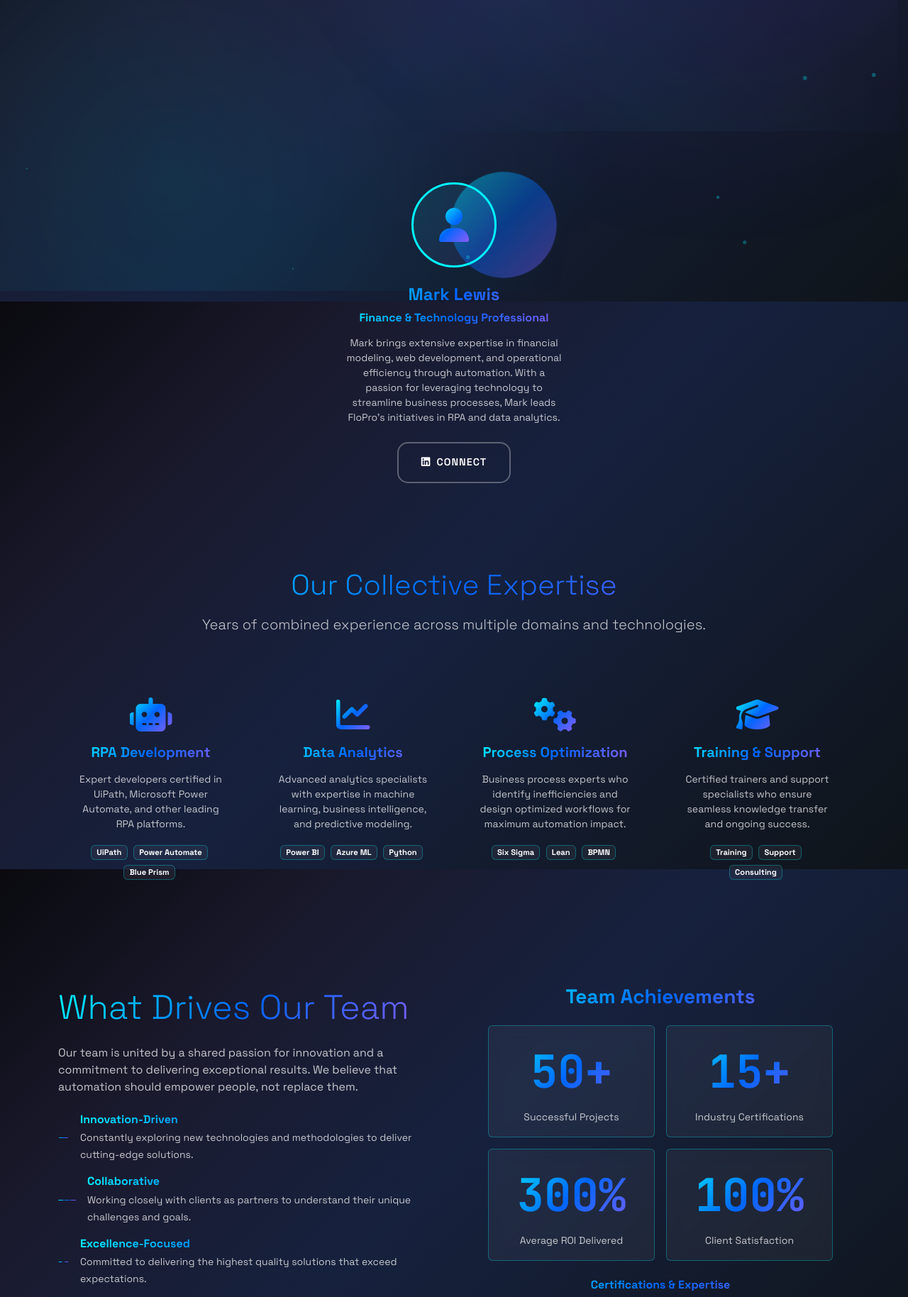
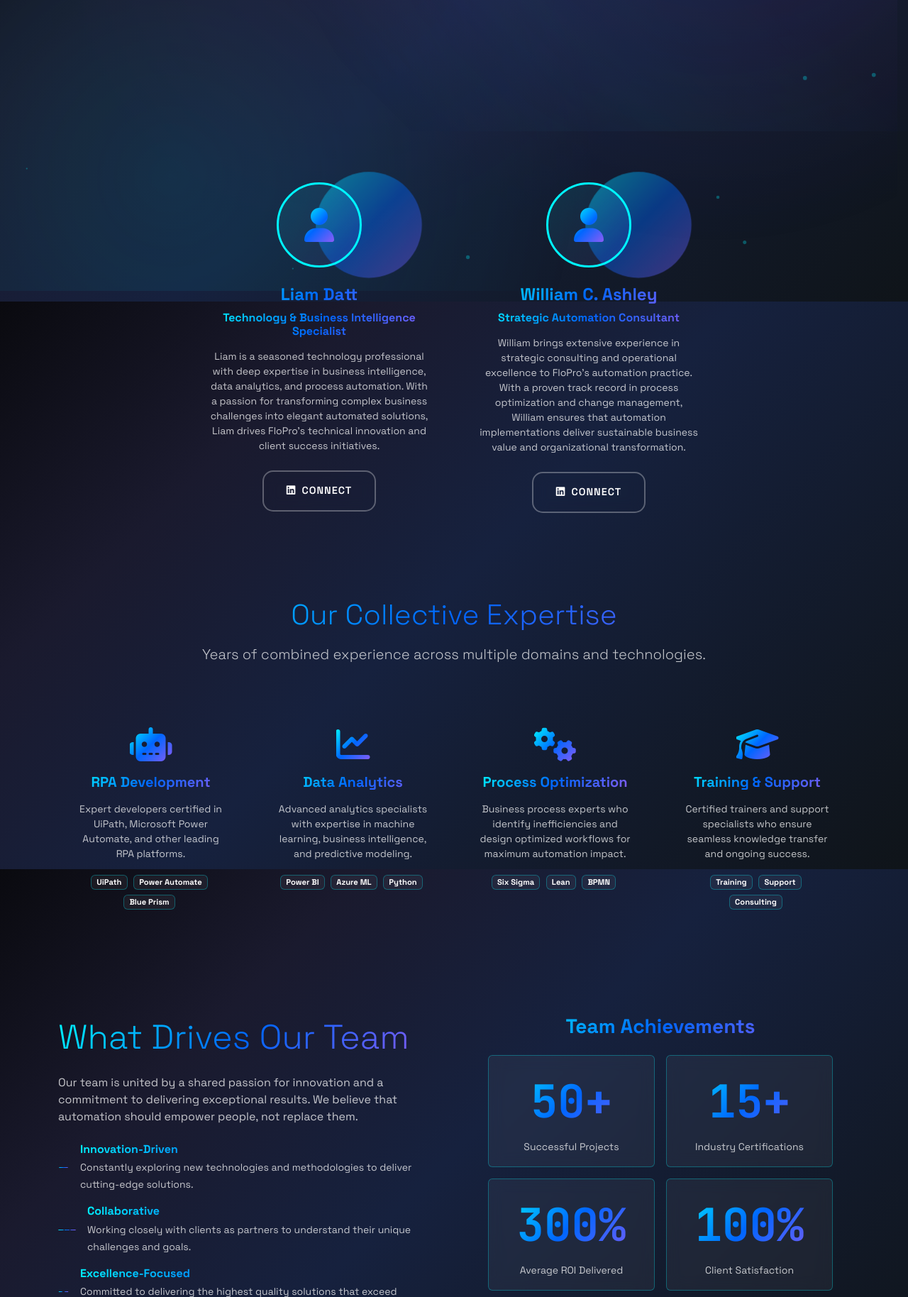
Before and after one commit to liamdatt/flopro_official, a Django app: page /team/ in a window 1280 px wide. Shown: the part 375-2203 px from the top of the page at 71% size. Run offline with Django 5.2, Linux system fonts and the light colour scheme; data comes from the database, SQL or seed files in the repository; some libraries are stand-ins or nearby versions.

Commit message:
Team Fix

```diff
--- a/core/templates/core/base.html
+++ b/core/templates/core/base.html
@@ -26,7 +26,7 @@
         <div class="container">
             <a class="navbar-brand d-flex align-items-center" href="{% url 'core:home' %}">
                 <i class="fas fa-robot me-2"></i>
-                <span>{% if company_info %}{{ company_info.name }}{% else %}FloPro{% endif %}</span>
+                <span>FloPro</span>
             </a>
 
             <button class="navbar-toggler border-0" type="button" data-bs-toggle="collapse" data-bs-target="#navbarNav">
@@ -68,17 +68,28 @@
                 </ul>
 
                 <!-- Social Media Icons -->
-                {% if social_media %}
                 <div class="d-flex align-items-center gap-2">
-                    {% for social in social_media %}
-                    <a href="{{ social.url }}" target="_blank"
+                    <a href="https://linkedin.com/company/flopro" target="_blank"
                        class="social-icon"
-                       title="{{ social.get_platform_display }}">
-                        <i class="{{ social.icon_class }}"></i>
+                       title="LinkedIn">
+                        <i class="fab fa-linkedin"></i>
                     </a>
-                    {% endfor %}
+                    <a href="https://youtube.com/@flopro" target="_blank"
+                       class="social-icon"
+                       title="YouTube">
+                        <i class="fab fa-youtube"></i>
+                    </a>
+                    <a href="https://twitter.com/flopro" target="_blank"
+                       class="social-icon"
+                       title="Twitter">
+                        <i class="fab fa-twitter"></i>
+                    </a>
+                    <a href="https://instagram.com/flopro" target="_blank"
+                       class="social-icon"
+                       title="Instagram">
+                        <i class="fab fa-instagram"></i>
+                    </a>
                 </div>
-                {% endif %}
             </div>
         </div>
     </nav>
@@ -96,10 +107,10 @@
                     <div class="glass-card h-100">
                         <h5 class="text-gradient mb-3">
                             <i class="fas fa-robot me-2"></i>
-                            {% if company_info %}{{ company_info.name }}{% else %}FloPro{% endif %}
+                            FloPro
                         </h5>
                         <p class="mb-3">
-                            {% if company_info %}{{ company_info.tagline }}{% else %}Automate your workflows{% endif %}
+                            Automate your workflows
                         </p>
                         <p class="small opacity-75">
                             Jamaica's premier automation company, transforming businesses through cutting-edge RPA, data analytics, and professional training solutions.
@@ -132,35 +143,44 @@
                 <div class="col-lg-4">
                     <div class="glass-card h-100">
                         <h6 class="text-gradient mb-3">Contact Info</h6>
-                        {% if company_info %}
                         <div class="contact-info">
                             <div class="d-flex align-items-start mb-2">
                                 <i class="fas fa-map-marker-alt text-gradient me-2 mt-1"></i>
-                                <small class="opacity-75">{{ company_info.address }}</small>
+                                <small class="opacity-75">161 Constant Spring Road, Kingston 8, Jamaica</small>
                             </div>
                             <div class="d-flex align-items-center mb-2">
                                 <i class="fas fa-phone text-gradient me-2"></i>
-                                <small class="opacity-75">{{ company_info.phone }}</small>
+                                <small class="opacity-75">+1 (876) 824-2268</small>
                             </div>
                             <div class="d-flex align-items-center mb-3">
                                 <i class="fas fa-envelope text-gradient me-2"></i>
-                                <small class="opacity-75">{{ company_info.email }}</small>
+                                <small class="opacity-75">autom8@floproja.com</small>
                             </div>
                         </div>
-                        {% endif %}
 
                         <!-- Social Media Icons -->
-                        {% if social_media %}
                         <div class="d-flex gap-2">
-                            {% for social in social_media %}
-                            <a href="{{ social.url }}" target="_blank"
+                            <a href="https://linkedin.com/company/flopro" target="_blank"
                                class="social-icon"
-                               title="{{ social.get_platform_display }}">
-                                <i class="{{ social.icon_class }}"></i>
+                               title="LinkedIn">
+                                <i class="fab fa-linkedin"></i>
                             </a>
-                            {% endfor %}
+                            <a href="https://youtube.com/@flopro" target="_blank"
+                               class="social-icon"
+                               title="YouTube">
+                                <i class="fab fa-youtube"></i>
+                            </a>
+                            <a href="https://twitter.com/flopro" target="_blank"
+                               class="social-icon"
+                               title="Twitter">
+                                <i class="fab fa-twitter"></i>
+                            </a>
+                            <a href="https://instagram.com/flopro" target="_blank"
+                               class="social-icon"
+                               title="Instagram">
+                                <i class="fab fa-instagram"></i>
+                            </a>
                         </div>
-                        {% endif %}
                     </div>
                 </div>
             </div>
@@ -169,7 +189,7 @@
 
             <div class="text-center">
                 <p class="mb-0 opacity-75">
-                    &copy; 2025 {% if company_info %}{{ company_info.name }}{% else %}FloPro{% endif %}.
+                    &copy; 2025 FloPro.
                     All rights reserved. | Powered by cutting-edge automation technology.
                 </p>
             </div>
--- a/core/templates/core/team.html
+++ b/core/templates/core/team.html
@@ -68,21 +34,46 @@
                         </div>
                     </div>
 
-                    <h4 class="text-gradient mb-2">Mark Lewis</h4>
-                    <h6 class="text-muted mb-3">Finance & Technology Professional</h6>
+                    <h4 class="text-gradient mb-2">Liam Datt</h4>
+                    <h6 class="text-muted mb-3">Technology & Business Intelligence Specialist</h6>
                     <p class="opacity-75 small mb-4">
-                        Mark brings extensive expertise in financial modeling, web development, and operational efficiency through automation. With a passion for leveraging technology to streamline business processes, Mark leads FloPro's initiatives in RPA and data analytics.
+                        Liam is a seasoned technology professional with deep expertise in business intelligence, data analytics, and process automation. With a passion for transforming complex business challenges into elegant automated solutions, Liam drives FloPro's technical innovation and client success initiatives.
                     </p>
 
                     <div class="team-actions">
-                        <button class="btn btn-outline-light btn-sm" disabled>
+                        <a href="https://linkedin.com/in/liam-datt-flopro" target="_blank"
+                           class="btn btn-outline-light btn-sm">
                             <i class="fab fa-linkedin me-2"></i>Connect
-                        </button>
+                        </a>
+                    </div>
+                </div>
+            </div>
+
+            <!-- William C. Ashley -->
+            <div class="col-lg-4 col-md-6">
+                <div class="glass-card text-center p-4 h-100 animate-on-scroll">
+                    <div class="team-avatar mb-4">
+                        <div class="avatar-placeholder d-inline-flex align-items-center justify-content-center rounded-circle"
+                             style="width: 120px; height: 120px; background: var(--gradient-card); border: 3px solid var(--primary-cyan);">
+                            <i class="fas fa-user fa-3x text-gradient"></i>
+                        </div>
+                    </div>
+
+                    <h4 class="text-gradient mb-2">William C. Ashley</h4>
+                    <h6 class="text-muted mb-3">Strategic Automation Consultant</h6>
+                    <p class="opacity-75 small mb-4">
+                        William brings extensive experience in strategic consulting and operational excellence to FloPro's automation practice. With a proven track record in process optimization and change management, William ensures that automation implementations deliver sustainable business value and organizational transformation.
+                    </p>
+
+                    <div class="team-actions">
+                        <a href="https://linkedin.com/in/william-c-ashley-flopro" target="_blank"
+                           class="btn btn-outline-light btn-sm">
+                            <i class="fab fa-linkedin me-2"></i>Connect
+                        </a>
                     </div>
                 </div>
             </div>
         </div>
-        {% endif %}
     </div>
 </section>
 
--- a/core/views.py
+++ b/core/views.py
@@ -1,56 +1,21 @@
-from django.shortcuts import render, get_object_or_404
-from .models import SocialMedia, TeamMember, Service, CompanyInfo
+from django.shortcuts import render
 
 def home(request):
     """Home page view"""
-    company_info = CompanyInfo.objects.first()
-    social_media = SocialMedia.objects.filter(is_active=True)
-    context = {
-        'company_info': company_info,
-        'social_media': social_media,
-    }
-    return render(request, 'core/home.html', context)
+    return render(request, 'core/home.html')
 
 def about(request):
     """About Us page view"""
-    company_info = CompanyInfo.objects.first()
-    social_media = SocialMedia.objects.filter(is_active=True)
-    context = {
-        'company_info': company_info,
-        'social_media': social_media,
-    }
-    return render(request, 'core/about.html', context)
+    return render(request, 'core/about.html')
 
 def services(request):
     """Our Services page view"""
-    services = Service.objects.filter(is_active=True)
-    company_info = CompanyInfo.objects.first()
-    social_media = SocialMedia.objects.filter(is_active=True)
-    context = {
-        'services': services,
-        'company_info': company_info,
-        'social_media': social_media,
-    }
-    return render(request, 'core/services.html', context)
+    return render(request, 'core/services.html')
 
 def team(request):
     """Our Team page view"""
-    team_members = TeamMember.objects.filter(is_active=True)
-    company_info = CompanyInfo.objects.first()
-    social_media = SocialMedia.objects.filter(is_active=True)
-    context = {
-        'team_members': team_members,
-        'company_info': company_info,
-        'social_media': social_media,
-    }
-    return render(request, 'core/team.html', context)
+    return render(request, 'core/team.html')
 
 def contact(request):
     """Contact Us page view"""
-    company_info = CompanyInfo.objects.first()
-    social_media = SocialMedia.objects.filter(is_active=True)
-    context = {
-        'company_info': company_info,
-        'social_media': social_media,
-    }
-    return render(request, 'core/contact.html', context)
+    return render(request, 'core/contact.html')
```
Also changed, not shown: other parts of core/templates/core/team.html (+2 -36 lines), core/templates/core/contact.html (+18 -19 lines), core/templates/core/home.html (+1 -17 lines), core/templates/core/services.html (+1 -33 lines).
